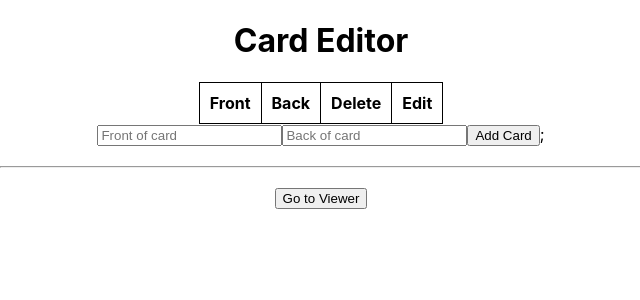
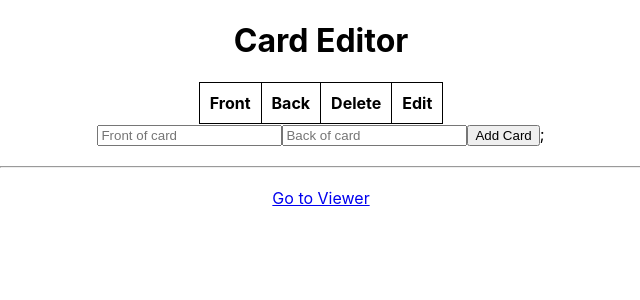
Before and after one commit to gerharddci/react-flashcard-app, a React (Create React App) app: page / in a window 1280 px wide. Shown: the top 300 px of the page, without its empty margins (319-959 px from the left). Built offline with nearby package versions, Linux system fonts and the light colour scheme.

Commit message:
Replace buttons with Links from React Router

```diff
--- a/package.json
+++ b/package.json
@@ -8,6 +8,7 @@
     "@testing-library/user-event": "^12.8.3",
     "react": "^17.0.2",
     "react-dom": "^17.0.2",
+    "react-router-dom": "^6.0.2",
     "react-scripts": "4.0.3",
     "web-vitals": "^1.1.2"
   },
--- a/src/App.js
+++ b/src/App.js
@@ -1,4 +1,5 @@
 import React, { useState, useEffect } from 'react';
+import { Routes, Route } from 'react-router-dom';
 import Editor from './components/Editor';
 import Viewer from './components/Viewer';
 import './App.css';
@@ -7,13 +8,11 @@ import './App.css';
 function App() {
     const getInitialState = () => JSON.parse(localStorage.getItem('cards')) || [];
     const [cards, setCards] = useState(getInitialState);
-    const [editor, setEditor] = useState(true);
 
     useEffect(() => {
         localStorage.setItem('cards', JSON.stringify(cards));
     }, [cards]);
 
-    const switchMode = () => setEditor(!editor);
 
     const addCard = (card) => {
         setCards([...cards, card]);
@@ -24,21 +23,26 @@ function App() {
         setCards(newCards);
     };
 
+    return (
+        <Routes>
+            <Route
+                path="/"
+                element={<Editor
+                    cards={cards}
+                    addCard={addCard}
+                    removeCard={removeCard}
+                    setCards={setCards}
+                />}
+            />
+            <Route
+                path="/viewer"
+                element={<Viewer
+                    cards={cards}
+                />}
+            />
+        </Routes>
+    );
 
-    if (editor) {
-        return <Editor
-            cards={cards}
-            addCard={addCard}
-            removeCard={removeCard}
-            setCards={setCards}
-            switchMode={switchMode}
-            />;
-    } else {
-        return <Viewer
-            cards={cards}
-            switchMode={switchMode}
-            />;
-    }
 }
 
 export default App;
--- a/src/components/Editor.js
+++ b/src/components/Editor.js
@@ -1,4 +1,5 @@
 import React, { useState } from 'react';
+import { Link } from 'react-router-dom';
 import '../App.css';
 
 const Editor = function(props) {
@@ -86,7 +87,9 @@ const Editor = function(props) {
             </table>
             {inputElem}
             <hr />
-            <button onClick={props.switchMode}>Go to Viewer</button>
+            <nav>
+                <Link to="/viewer">Go to Viewer</Link>
+            </nav>
         </div>
     );
 }
--- a/src/components/Viewer.js
+++ b/src/components/Viewer.js
@@ -1,4 +1,6 @@
 import React, { useState } from 'react';
+import { Link } from 'react-router-dom';
+import Editor from './Editor';
 
 const Viewer = function(props) {
     const cards = props.cards;
@@ -12,7 +14,7 @@ const Viewer = function(props) {
     }
 
     const flipCard = () => {
-        setFrontSide(false);
+        setFrontSide(!frontSide);
     };
 
 
@@ -26,7 +28,9 @@ const Viewer = function(props) {
             </div>
             <button onClick={showNext}>Next card</button>
             <hr />
-            <button className="switch" onClick={props.switchMode}>Go to Editor</button>
+            <nav>
+                <Link to="/" element={<Editor />}>Go to Editor</Link>
+            </nav>
         </div>
     );
 }
--- a/src/index.js
+++ b/src/index.js
@@ -1,11 +1,14 @@
 import React from 'react';
 import ReactDOM from 'react-dom';
+import { BrowserRouter } from 'react-router-dom';
+import App from './App';
 import './index.css';
-import App from './App';
 
 ReactDOM.render(
-  <React.StrictMode>
-    <App />
-  </React.StrictMode>,
-  document.getElementById('root')
+    <BrowserRouter>
+        <React.StrictMode>
+            <App />
+        </React.StrictMode>
+    </BrowserRouter>,
+    document.getElementById('root')
 );
```
Also changed, not shown: 1 other file (tests, documents, lock files or other folders).
